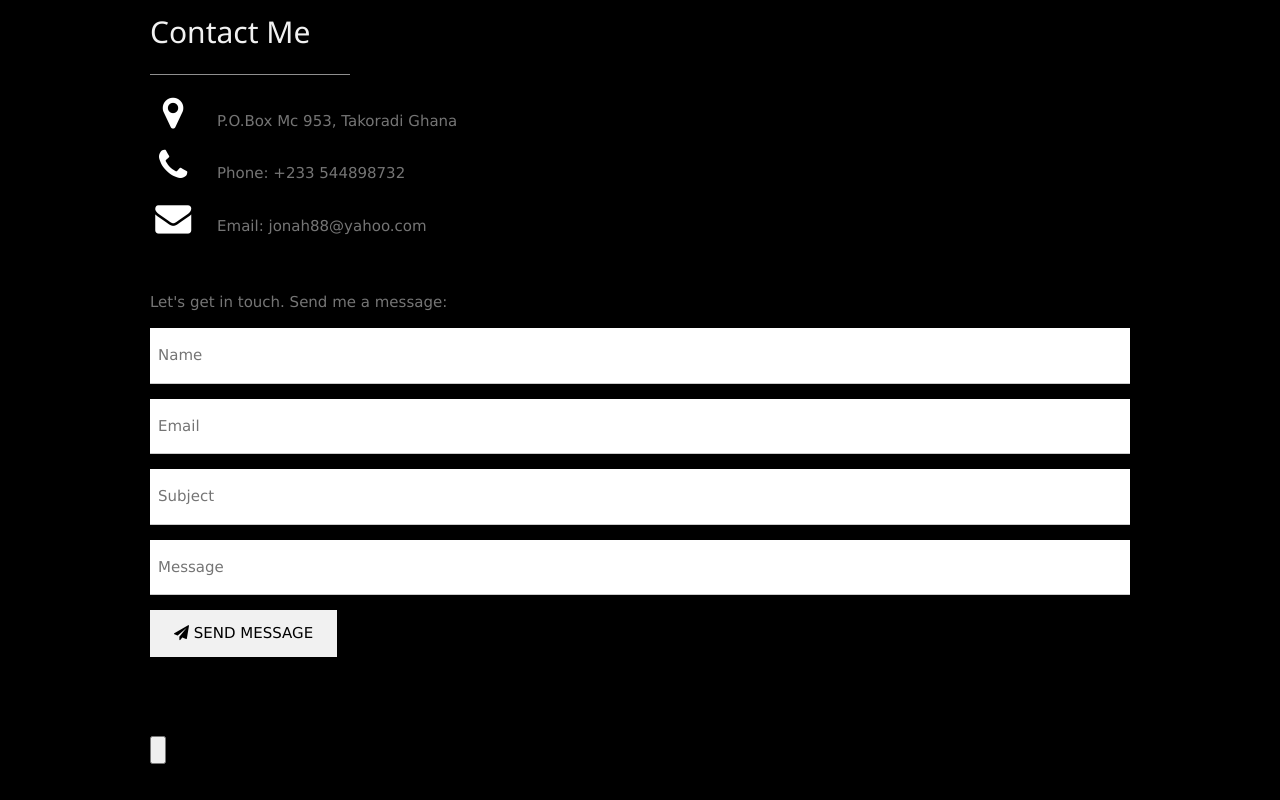
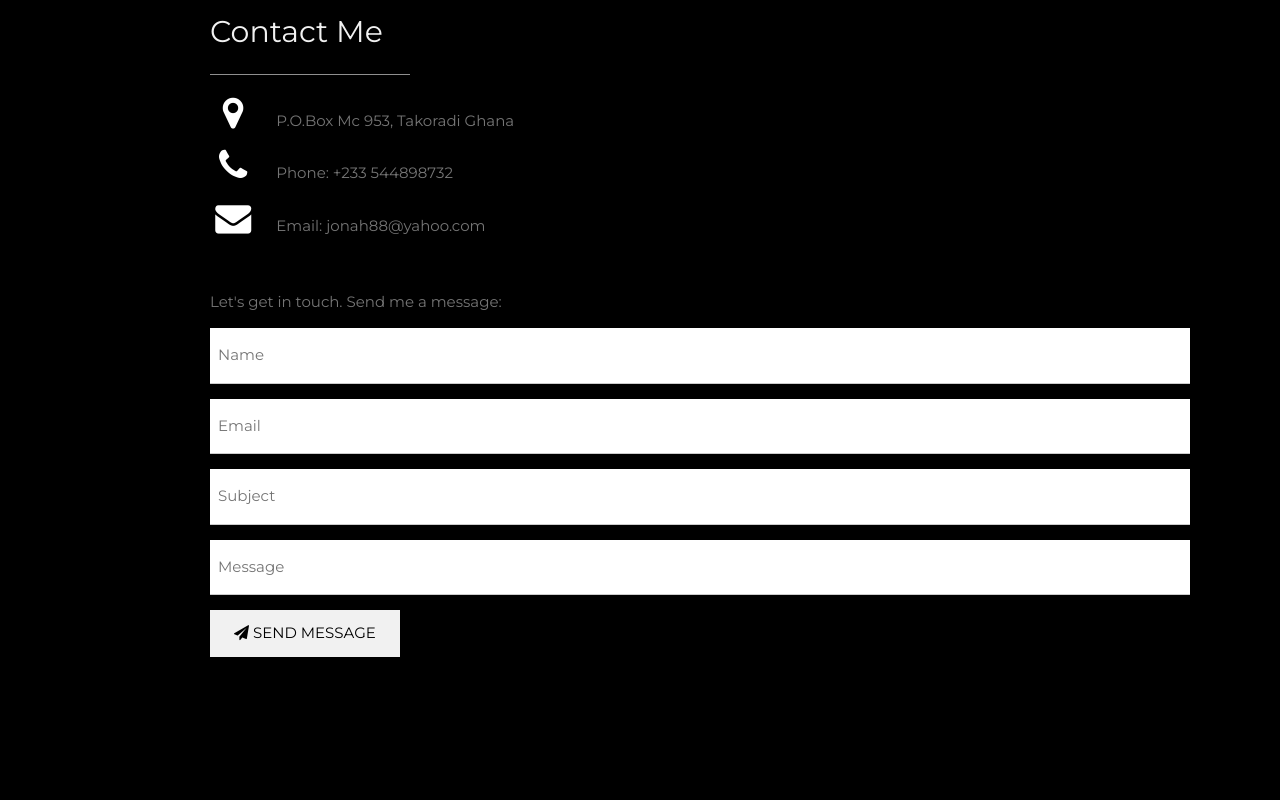
Before and after one commit to clementkkk/ik.github.io, a plain HTML site: page index.html in a window 1280 px wide. Shown: the part 2000-2800 px from the top of the page. Drawn offline with nearby package versions, Linux system fonts and the light colour scheme; files whose address does not match are found by name.

Commit message:
Update index.html

```diff
--- a/index.html
+++ b/index.html
@@ -7,7 +7,7 @@
 <link rel="stylesheet" href="https://www.w3schools.com/w3css/4/w3.css">
 <link rel="stylesheet" href="https://fonts.googleapis.com/css?family=Montserrat">
 <link rel="stylesheet" href="https://cdnjs.cloudflare.com/ajax/libs/font-awesome/4.7.0/css/font-awesome.min.css">
-<link rel="stylesheet" href="emma.css">
+<link rel="stylesheet" href="p.css">
 </head>
 <body class="w3-black">
 
@@ -147,7 +147,7 @@
 
   <!-- End footer -->
   </footer>
-  <script src="emma.js"> </script>
+  <script src="p.js"> </script>
 
 <!-- END PAGE CONTENT -->
 </div>
```
